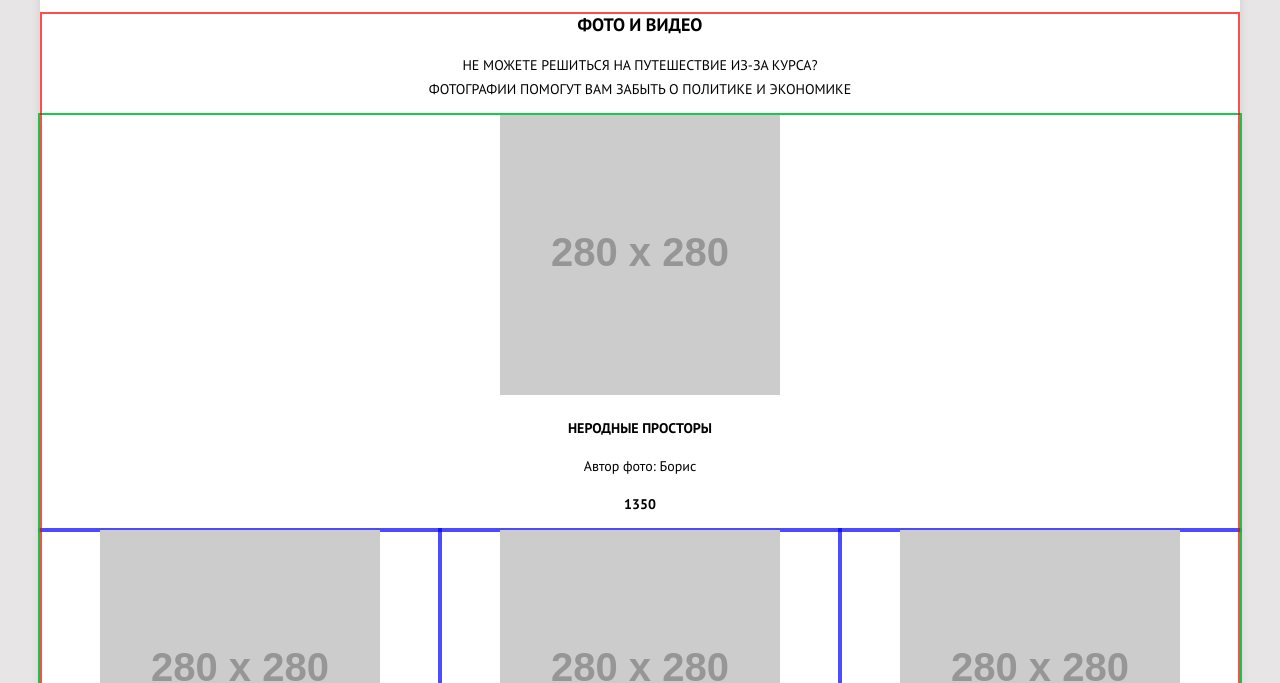
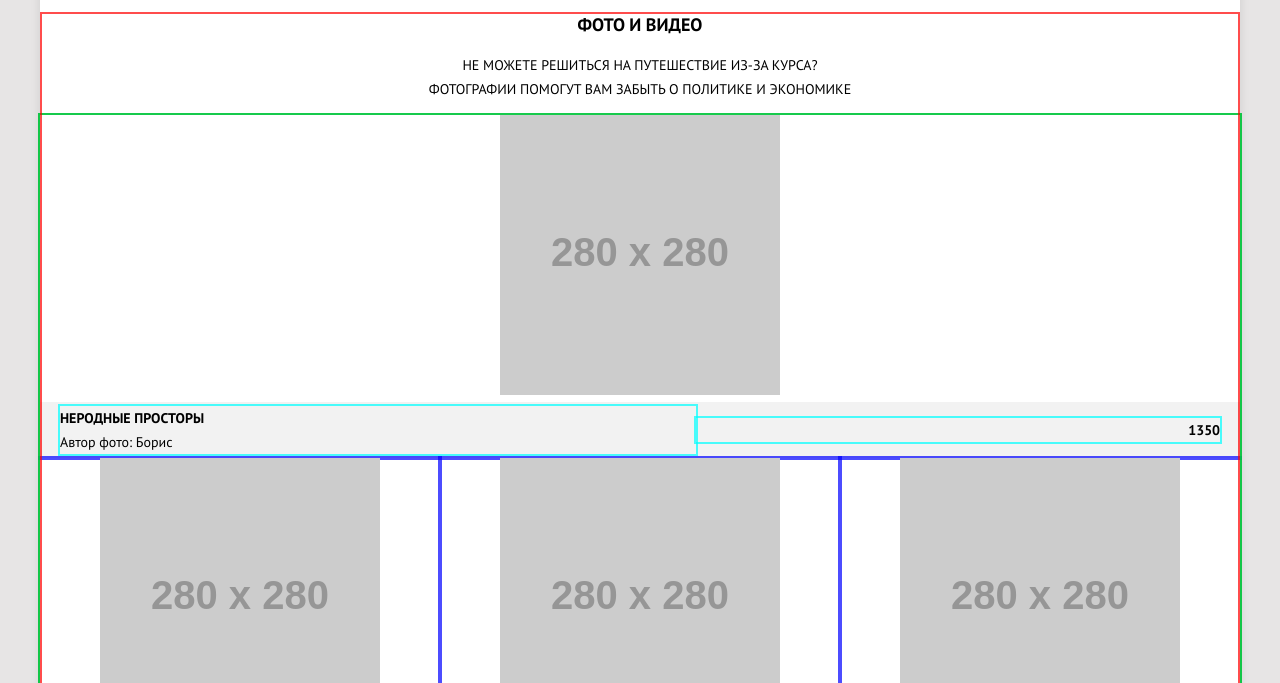
Before and after one commit to Ozomad/1536397-sedona-21, a website: page source/catalog.html in a window 1280 px wide. Shown: the part 125-808 px from the top of the page. Drawn offline with nearby package versions, Linux system fonts and the light colour scheme; files that its build step writes are made by us from their sources; placeholder pictures from the web are drawn by us.

Commit message:
обертка для блока подпись

```diff
--- a/source/catalog.html
+++ b/source/catalog.html
@@ -46,9 +46,15 @@
               <h2 class="visually-hidden">галерея фото</h2>
               <div class="gallery__item gallery__item--full">
                 <img class="gallery__image" src="https://via.placeholder.com/280x280" width="280" height="280" alt="Неродные просторы">
-                <p class="gallery__text ">Неродные просторы</p>
-                <p class="gallery__author ">Автор фото: Борис</p>
-                <p class="gallery__like ">1350</p>
+                <div class="gallery__item-caption">
+                  <div class="gallery__item-caption-col">
+                    <p class="gallery__text ">Неродные просторы</p>
+                    <p class="gallery__author ">Автор фото: Борис</p>
+                  </div>
+                  <div class="gallery__item-caption-col">
+                    <p class="gallery__like ">1350</p>
+                  </div>
+                </div>
               </div>
               <div class="gallery__item gallery__item--part">
                   <img class="gallery__image" src="https://via.placeholder.com/280x280" width="280" height="280" alt="Местная растительность">
--- a/source/less/colors.less
+++ b/source/less/colors.less
@@ -5,3 +5,4 @@
 @background-grey: #EEEEEE;
 @background-grey-light: #F2F2F2;
 @background-body: #E7E5E5;
+@background-caption: #F2F2F2;
--- a/source/less/gallery.less
+++ b/source/less/gallery.less
@@ -28,7 +28,37 @@
   }
 }
 
+.gallery__item-caption {
+  display:flex;
+  flex-direction: column;
+  align-items: flex-start;
+  margin: 0 auto;
+
+  p {
+    margin: 0;
+  }
+
+  @media (min-width: @tablet-width) {
+    flex-direction: row;
+    align-items: center;
+    padding: 4px 20px;
+    background-color: @background-caption;
+  }
+}
+
+.gallery__item-caption-col {
+  text-align: left;
+  display:flex;
+  flex-direction: column;
+  flex-grow: 1;
+  outline: 2px solid rgba(0, 255, 255, 0.7);
+}
+
 .gallery__author {
   font-weight: 400;
   text-transform: none;
 }
+
+.gallery__like {
+  text-align: right;
+}
--- a/source/less/photo-video.less
+++ b/source/less/photo-video.less
@@ -1,3 +1,11 @@
+.photo-video__wrapper {
+  margin: 0 auto;
+  width: 280px;
+
+  @media (min-width: @tablet-width) {
+    width: 425px;
+  }
+}
 .photo-video__title {
   font-size: 18px;
   line-height: 26px;
--- a/source/less/video.less
+++ b/source/less/video.less
@@ -1,12 +1,3 @@
-.photo-video__wrapper {
-  margin: 0 auto;
-  width: 280px;
-
-  @media (min-width: @tablet-width) {
-    width: 425px;
-  }
-
-}
 .video__title {
   font-size: 18px;
   line-height: 26px;
```
